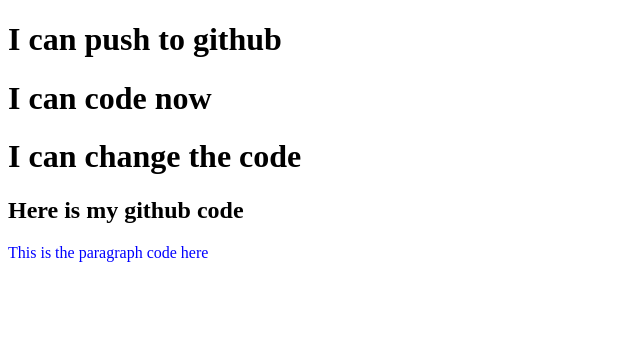
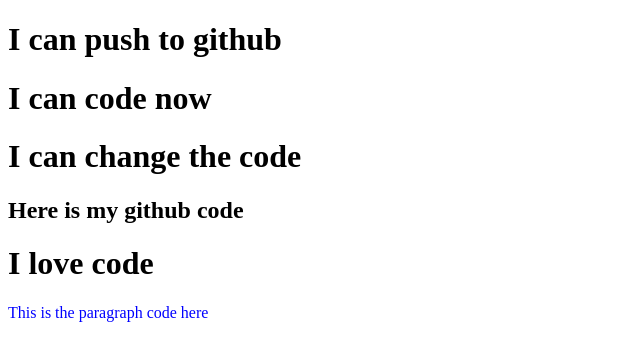
Before and after one commit to Foysalhossain/my-second-repo, a plain HTML site: page index.html in a window 1280 px wide. Shown: the whole page, without its empty margins (0-640 px from the left). Drawn offline with Linux system fonts and the light colour scheme.

Commit message:
add some code

```diff
--- a/index.html
+++ b/index.html
@@ -13,6 +13,7 @@
     <h1>I can code now</h1>
     <h1>I can change the code</h1>
     <h2>Here is my github code</h2>
+    <h1> I  love code </h1>
     <p>This is the paragraph code here</p>
 
 </body>
```
